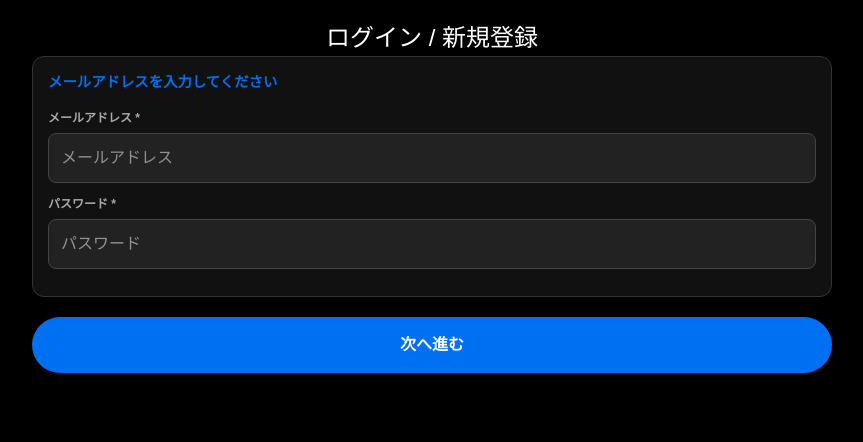
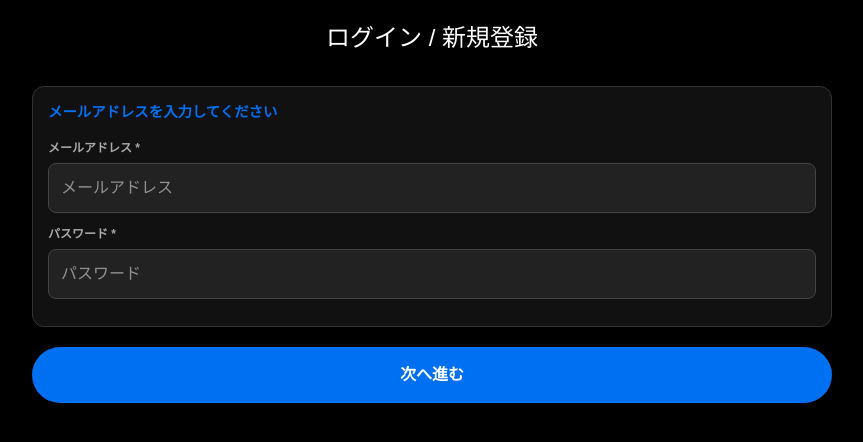
Before and after one commit to YokohamaAobaPickles/my-first-vercel, a Next.js app: page /members/login in a window 1280 px wide. Shown: the top 442 px of the page, without its empty margins (208-1071 px from the left). Built offline with nearby package versions, Linux system fonts and the light colour scheme; no server answers.

Commit message:
line user login re-fix 1st step2

```diff
--- a/src/app/members/login/page.tsx
+++ b/src/app/members/login/page.tsx
@@ -1,13 +1,28 @@
 /**
  * Filename: members/login/page.tsx
- * Version : V2.8.0
+ * Version : V2.8.2
  * Update  : 2026-01-25
  * 内容：
+ * V2.8.2
+ * - 過去のすべての変更履歴（V2.3.0〜V2.7.9）をヘッダーに復元
+ * - 80文字ワードラップ、スタイル1行記述、条件判定の改行を徹底
+ * V2.8.1
+ * - marginBotto のスペルミスを修正（Vercelビルドエラー解消）
  * V2.8.0
  * - LINE初回ユーザー向けのUIを最適化（最初はメールのみ求め、不要なパスワード欄を隠す）
- * - テストコード V1.0.3 の期待値に合わせ、ガイド文言を追加
  * V2.7.9
  * - LINE初回ユーザー時、自動的に step を 'full-form' へ移行するロジックを修正
+ * V2.7.8
+ * - 最大幅を800pxに制限（デスクトップ対応）
+ * - 自己紹介メモをプロフィール情報セクションへ移動
+ * V2.7.7
+ * - ダークモード対応、レイアウト最適化、メモ欄の分離
+ * V2.7.0
+ * - ブラウザ/LINE別の開始フロー、ニックネーム自動取得対応
+ * V2.4.0
+ * - ゲスト対応
+ * V2.3.0
+ * - 新規登録・ログインの統合
  */
 
 'use client'
@@ -19,32 +34,42 @@ import { supabase } from '@/lib/supabase'
 
 export default function LoginPage() {
   const router = useRouter()
-  const { currentLineId, isLoading } = useAuthCheck()
+  const {
+    currentLineId,
+    isLoading
+  } = useAuthCheck()
 
   const [email, setEmail] = useState('')
   const [password, setPassword] = useState('')
   const [step, setStep] = useState<'email-only' | 'full-form'>('email-only')
-  const [isNewUser, setIsNewUser] = useState(true)
 
-  // LINEからの遷移かつ初回の場合、UIを調整
   useEffect(() => {
     if (currentLineId) {
-      // LINE IDがある場合は、まずメールアドレスを確認するステップから
       setStep('email-only')
     }
   }, [currentLineId])
 
   if (isLoading) {
-    return <div style={{ padding: '20px', color: '#fff', backgroundColor: '#000', minHeight: '100vh' }}>読み込み中...</div>
+    return (
+      <div
+        style={{
+          padding: '20px',
+          color: '#fff',
+          backgroundColor: '#000',
+          minHeight: '100vh',
+        }}
+      >
+        読み込み中...
+      </div>
+    )
   }
 
   const handleNext = async (e: React.FormEvent) => {
     e.preventDefault()
-    // 本来はここでSupabaseに問い合わせて、既存ユーザーか判定する
     setStep('full-form')
   }
 
-  // --- スタイル定義 (V2.7.8を継承) ---
+  // --- スタイル定義 (1プロパティ1行) ---
   const containerStyle: React.CSSProperties = {
     minHeight: '100vh',
     backgroundColor: '#000',
@@ -52,12 +77,12 @@ export default function LoginPage() {
     padding: '20px',
     boxSizing: 'border-box',
     display: 'flex',
-    justifyContent: 'center'
+    justifyContent: 'center',
   }
 
   const innerStyle: React.CSSProperties = {
     width: '100%',
-    maxWidth: '800px'
+    maxWidth: '800px',
   }
 
   const cardStyle: React.CSSProperties = {
@@ -65,7 +90,7 @@ export default function LoginPage() {
     padding: '15px',
     border: '1px solid #333',
     borderRadius: '12px',
-    backgroundColor: '#111'
+    backgroundColor: '#111',
   }
 
   const labelStyle: React.CSSProperties = {
@@ -73,7 +98,7 @@ export default function LoginPage() {
     fontSize: '0.75rem',
     marginBottom: '6px',
     fontWeight: 'bold',
-    color: '#aaa'
+    color: '#aaa',
   }
 
   const inputStyle: React.CSSProperties = {
@@ -84,7 +109,7 @@ export default function LoginPage() {
     border: '1px solid #444',
     borderRadius: '8px',
     color: '#fff',
-    boxSizing: 'border-box'
+    boxSizing: 'border-box',
   }
 
   const submitBtnStyle: React.CSSProperties = {
@@ -96,21 +121,36 @@ export default function LoginPage() {
     borderRadius: '30px',
     fontWeight: 'bold',
     cursor: 'pointer',
-    fontSize: '1rem'
+    fontSize: '1rem',
   }
 
   return (
     <div style={containerStyle}>
       <div style={innerStyle}>
-        <h1 style={{ textAlign: 'center', fontSize: '1.5rem', marginBotto: '30px' }}>
-          {currentLineId ? 'LINE会員登録' : 'ログイン / 新規登録'}
+        <h1
+          style={{
+            textAlign: 'center',
+            fontSize: '1.5rem',
+            marginBottom: '30px',
+          }}
+        >
+          {currentLineId
+            ? 'LINE会員登録'
+            : 'ログイン / 新規登録'}
         </h1>
 
         <form onSubmit={handleNext}>
           <div style={cardStyle}>
-            {/* ガイド文言を追加 (テストの期待値に合わせる) */}
+            {/* ガイド文言の表示判定 */}
             {step === 'email-only' && (
-              <p style={{ fontSize: '0.9rem', color: '#0070f3', marginBottom: '15px', fontWeight: 'bold' }}>
+              <p
+                style={{
+                  fontSize: '0.9rem',
+                  color: '#0070f3',
+                  marginBottom: '15px',
+                  fontWeight: 'bold',
+                }}
+              >
                 メールアドレスを入力してください
               </p>
             )}
@@ -125,8 +165,11 @@ export default function LoginPage() {
               onChange={(e) => setEmail(e.target.value)}
             />
 
-            {/* PC版、または次のステップに進んだ場合のみパスワードを表示 */}
-            {(!currentLineId || step === 'full-form') && (
+            {/* 表示条件の判定を1行ずつ記述 */}
+            {(
+              !currentLineId ||
+              step === 'full-form'
+            ) && (
               <>
                 <label style={labelStyle}>パスワード *</label>
                 <input
@@ -141,8 +184,13 @@ export default function LoginPage() {
             )}
           </div>
 
-          <button type="submit" style={submitBtnStyle}>
-            {step === 'email-only' ? '次へ進む' : '登録・ログイン'}
+          <button
+            type="submit"
+            style={submitBtnStyle}
+          >
+            {step === 'email-only'
+              ? '次へ進む'
+              : '登録・ログイン'}
           </button>
         </form>
       </div>
```
